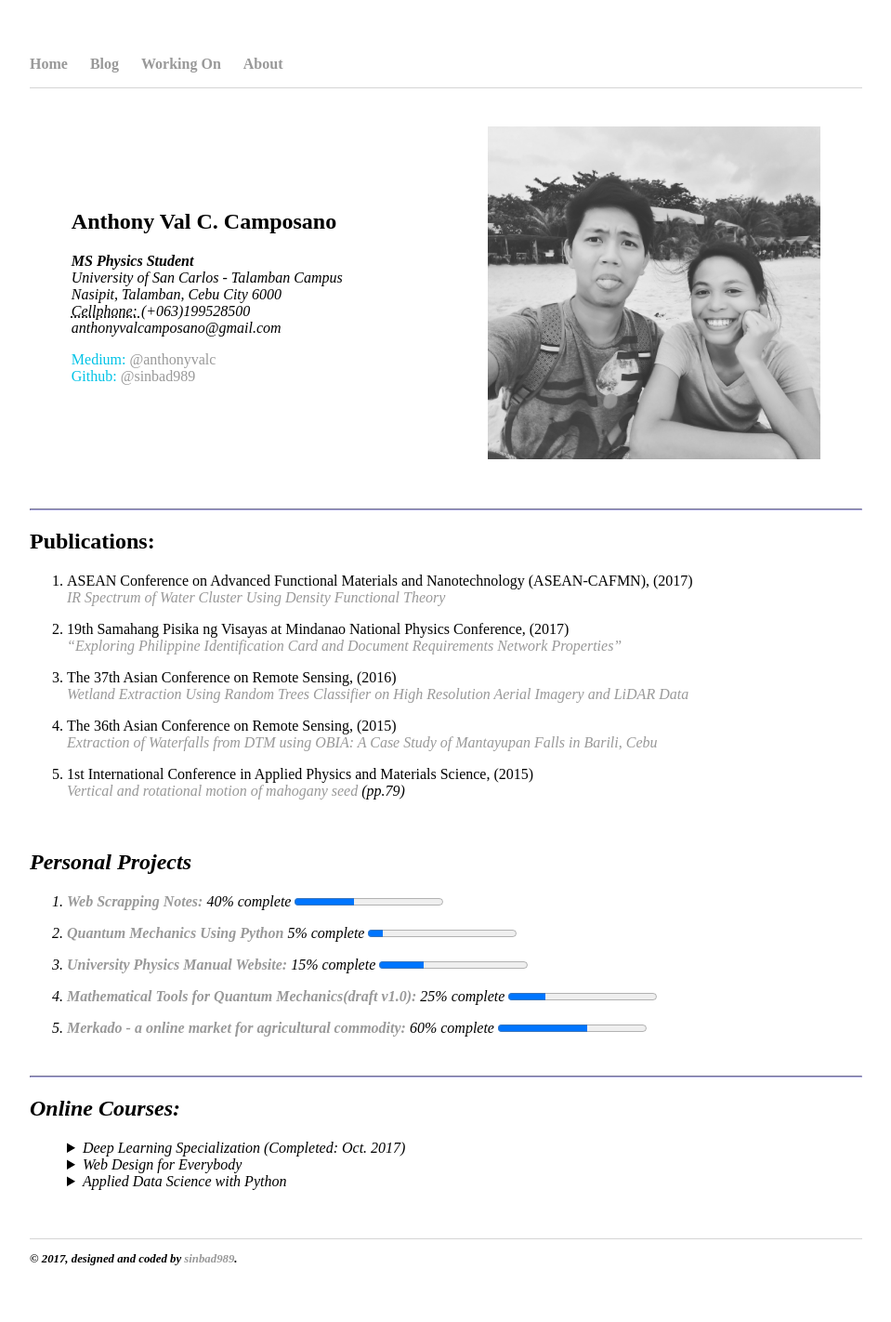
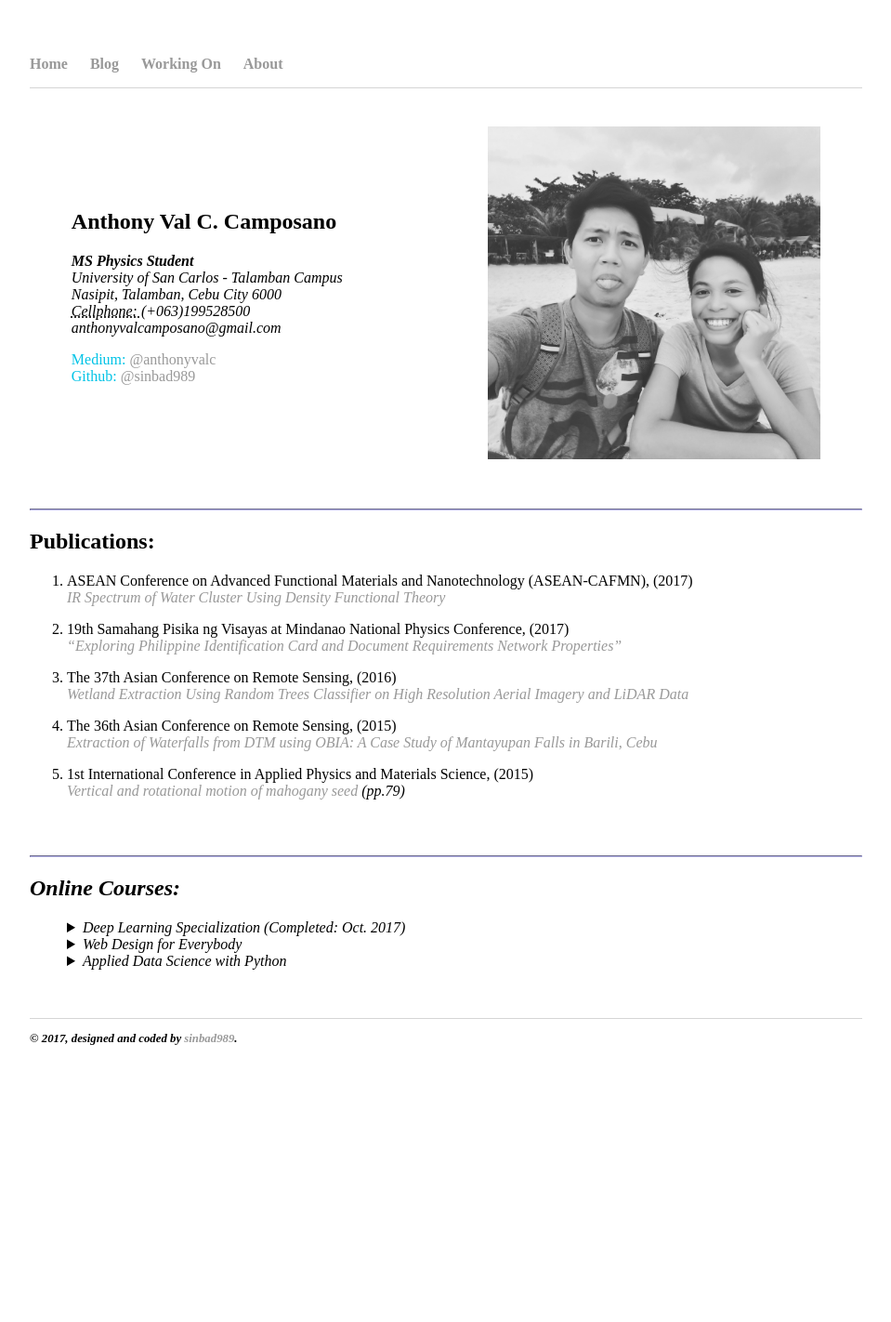
Before and after one commit to sinbad989/sinbad989.github.io, a Jekyll site: the page built from about/index.html, in a window 1280 px wide. Shown: the whole page at 93% size, without its empty margins (160-1119 px from the left). Built offline with Jekyll 4.4.1, drawn with Linux system fonts in a browser that asks for light colours; nearby versions of some CDN libraries; some web fonts are replaced; after the commit the page ends 1185 px from its top, so only the background shows below that.

Commit message:
refinement

```diff
--- a/about/index.html
+++ b/about/index.html
@@ -51,14 +51,14 @@ title: about
 
 		<br>
 
-	<h2>Personal Projects</h2>
+	<!-- <h2>Personal Projects</h2>
 	<ol>
 		<li><p><a href=""><b>Web Scrapping Notes:</b></a> 40% complete <progress value="40" max="100"></p></li>
 		<li><p><a href="#"><b>Quantum Mechanics Using Python</b></a> 5% complete <progress value="10" max="100"></p></li>
 		<li><p><a href="http://toriku.herokuapp.com/"><b>University Physics Manual Website:</b></a> 15% complete <progress value="30" max="100"> </p></li>
 		<li><p><a href="./Mathematical_Tools_for_Quantum_Mechanics.pdf" download><b>Mathematical Tools for Quantum Mechanics(draft v1.0): </b></a> 25% complete <progress value="25" max="100"></progress></p></li>
 		<li><p><a href="http://tranquil-eyrie-17154.herokuapp.com/"> <b>Merkado - a online market for agricultural commodity: </b></a> 60% complete <progress value="60" max="100"></progress></p></li>
-	</ol>
+	</ol> -->
 	<br>
 
 	<hr>
```
